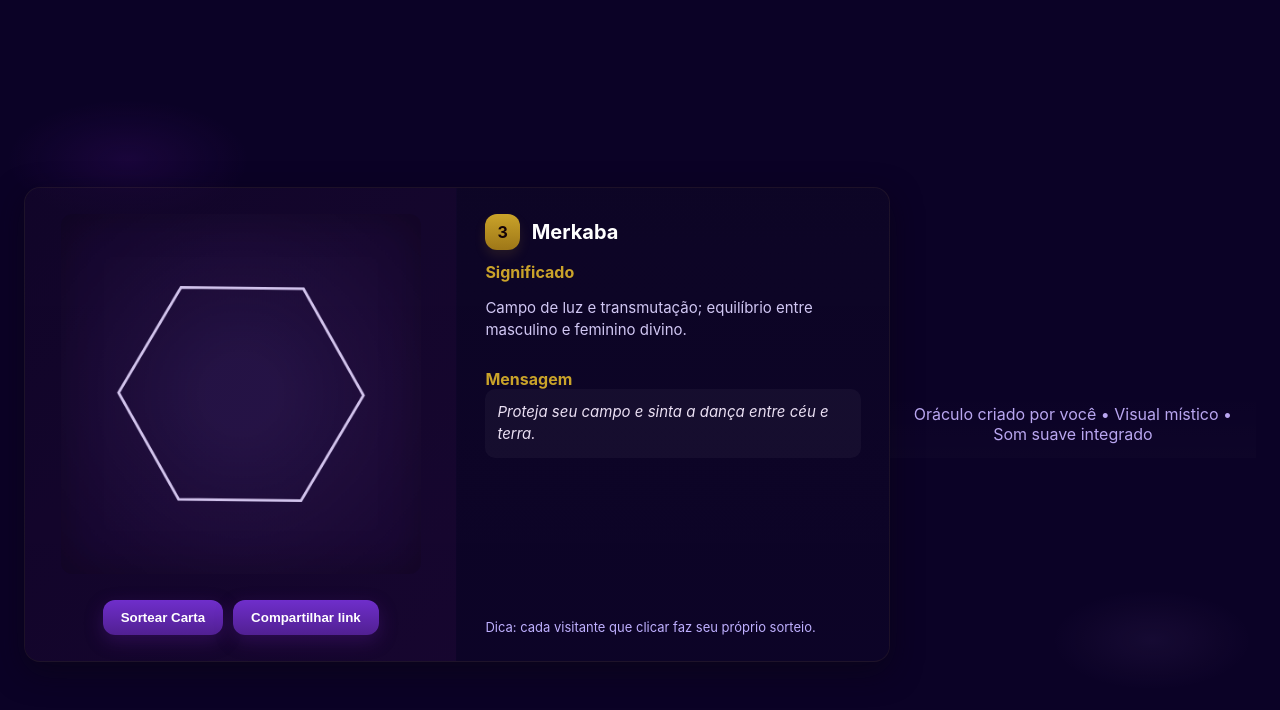
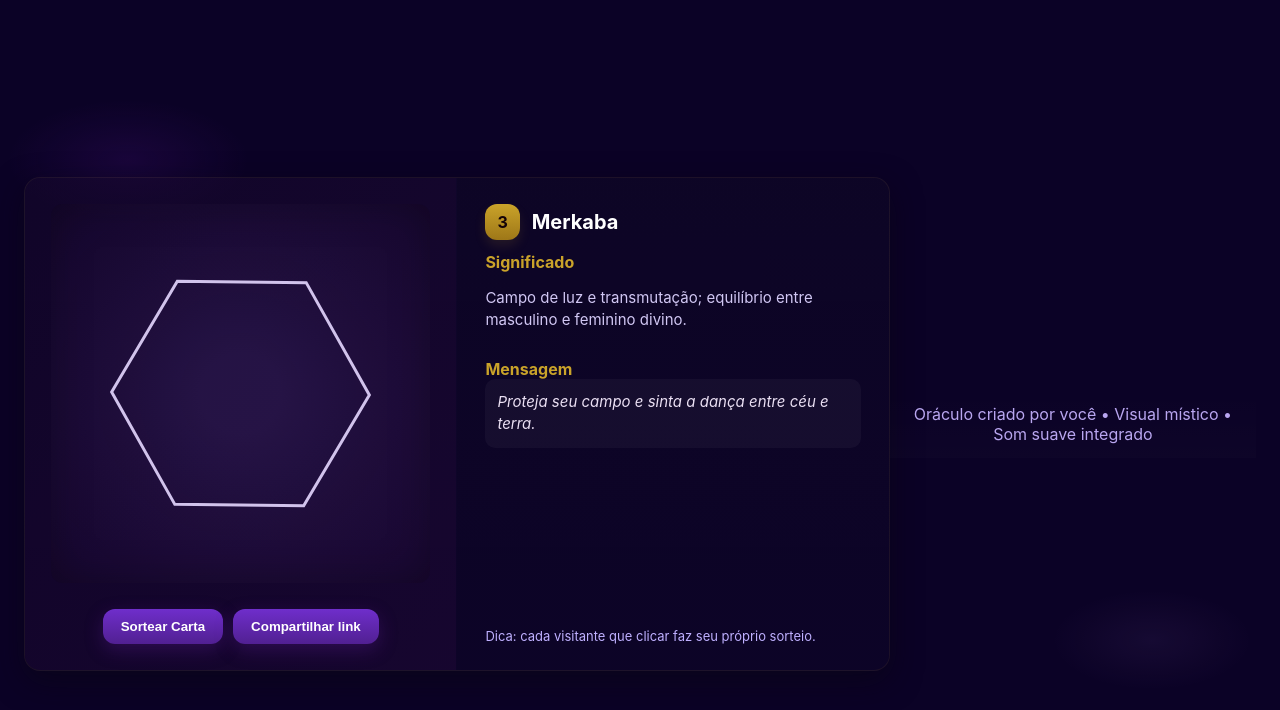
Before and after one commit to crisalmacuriosa-rgb/oraculo-geometria, a plain HTML site: page index.html in a window 1280 px wide. Drawn offline with Linux system fonts and the light colour scheme.

Commit message:
Update index.html

```diff
--- a/index.html
+++ b/index.html
@@ -42,7 +42,7 @@
     }
     canvas{
       background:transparent;border-radius:12px;
-      width:100%;max-width:360px;
+      width:100%;
       aspect-ratio:1/1;
       box-shadow: inset 0 0 40px rgba(0,0,0,0.3);
     }
@@ -75,7 +75,7 @@
     footer{padding:14px;text-align:center;color:#b9a6f0;background:linear-gradient(180deg,transparent,rgba(255,255,255,0.01));}
     @media(max-width:880px){
       .card{grid-template-columns:1fr;max-width:640px;}
-      canvas{width:280px;height:280px;}
+      canvas{width:100%;height:auto;}
     }
     .reveal {
       transform-origin:50% 50%;
@@ -90,7 +90,7 @@
 <body>
   <div class="card">
     <div class="left">
-      <canvas id="artCanvas" width="400" height="400"></canvas>
+      <canvas id="artCanvas"></canvas>
       <div class="controls">
         <button id="drawBtn" class="btn">Sortear Carta</button>
         <button id="shareBtn" class="btn">Compartilhar link</button>
@@ -145,20 +145,26 @@
     const canvas = document.getElementById('artCanvas');
     const ctx = canvas.getContext('2d');
 
-    function clearCanvas(){
+    function resizeCanvas() {
+      const rect = canvas.getBoundingClientRect();
+      canvas.width = rect.width;
+      canvas.height = rect.height;
+    }
+
+    function drawGeometry(idx){
+      resizeCanvas();
+      const cx=canvas.width/2, cy=canvas.height/2;
+      const size=Math.min(canvas.width,canvas.height)*0.34;
+
       ctx.clearRect(0,0,canvas.width,canvas.height);
-      const g = ctx.createRadialGradient(canvas.width/2,canvas.height/2,40,canvas.width/2,canvas.height/2,520);
+
+      const g = ctx.createRadialGradient(cx,cy,40,cx,cy,520);
       g.addColorStop(0,"rgba(170,120,255,0.12)");
       g.addColorStop(0.6,"rgba(60,20,80,0.04)");
       g.addColorStop(1,"rgba(6,2,20,0)");
       ctx.fillStyle = g;
       ctx.fillRect(0,0,canvas.width,canvas.height);
-    }
 
-    function drawGeometry(idx){
-      clearCanvas();
-      const cx=canvas.width/2, cy=canvas.height/2;
-      const size=Math.min(canvas.width,canvas.height)*0.34;
       ctx.save();
       ctx.translate(cx,cy);
       const t=Date.now()*0.00012;
@@ -206,6 +212,7 @@
     });
 
     window.addEventListener('load',()=>{setTimeout(()=>{drawBtn.click();},800);});
+    window.addEventListener('resize',()=> drawBtn.click());
   </script>
 </body>
 </html>
```
